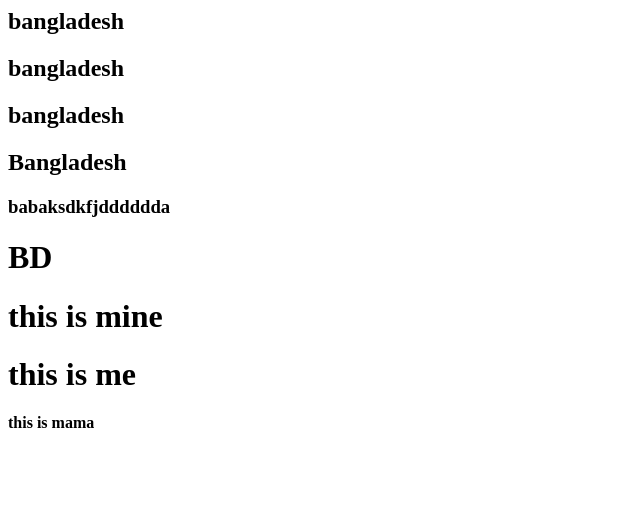
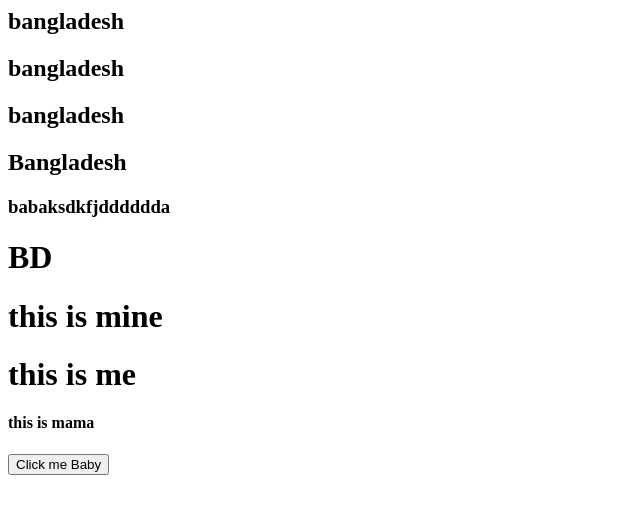
Before and after one commit to BILLAHMASUM325/website, a plain HTML site: page index.html in a window 1280 px wide. Shown: the whole page, without its empty margins (0-640 px from the left). Drawn offline with Linux system fonts and the light colour scheme.

Commit message:
button done

```diff
--- a/index.html
+++ b/index.html
@@ -15,4 +15,6 @@
     <h1>this is mine</h1>
     <h1>this is me</h1>
     <h4> this is mama</h4>
+
+    <button>Click me Baby</button>
 </html>
```
